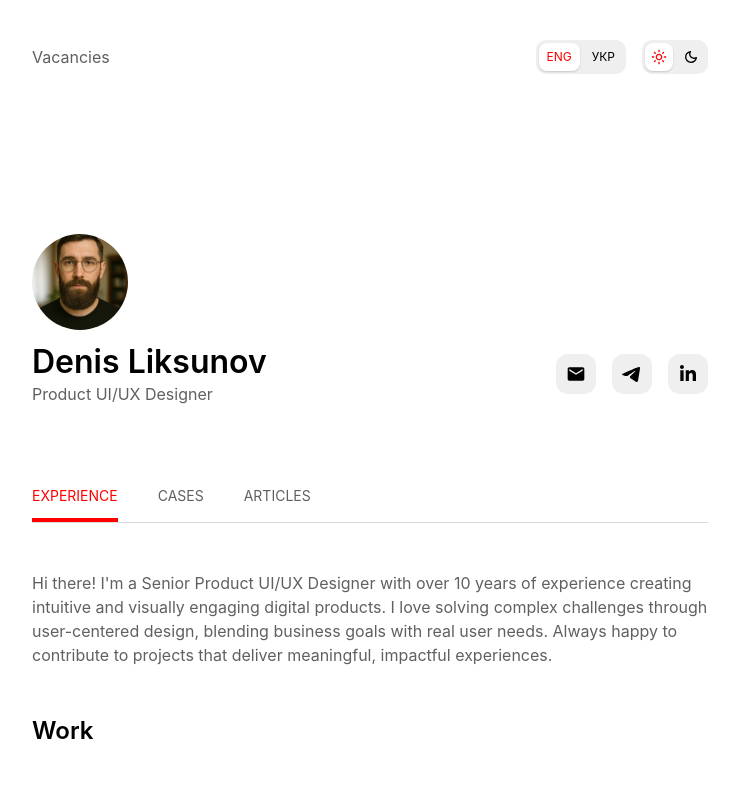
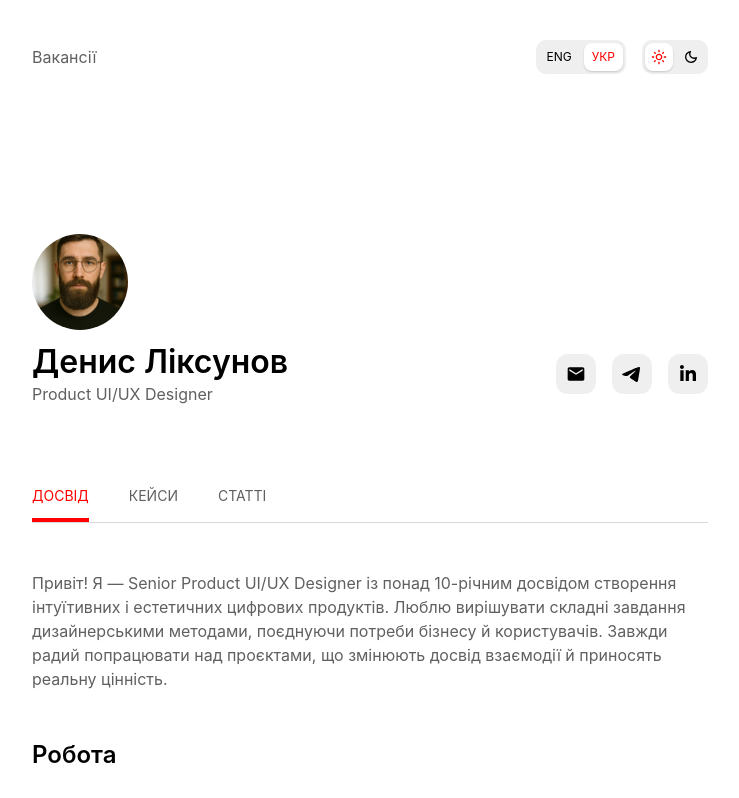
Before and after one commit to lixunoff/CV, a Next.js app: page / in a window 1280 px wide. Shown: the top 798 px of the page, without its empty margins (270-1009 px from the left). Built offline with nearby package versions, Linux system fonts and the light colour scheme.

Commit message:
Ukr as default

```diff
--- a/components/providers/app-provider.tsx
+++ b/components/providers/app-provider.tsx
@@ -25,7 +25,7 @@ const AppContext = createContext<AppContextProps | undefined>(undefined);
 
 export function AppProvider({ children }: { children: React.ReactNode }) {
   const [theme, setTheme] = useState<Theme>("light");
-  const [language, setLanguage] = useState<Language>("en");
+  const [language, setLanguage] = useState<Language>("ua");
   const [mounted, setMounted] = useState(false);
   const [translationsLoaded, setTranslationsLoaded] = useState(false);
 
@@ -53,6 +53,9 @@ export function AppProvider({ children }: { children: React.ReactNode }) {
     const savedLanguage = localStorage.getItem("language") as Language;
     if (savedLanguage && (savedLanguage === "en" || savedLanguage === "ua")) {
       setLanguage(savedLanguage);
+    } else {
+      // Если нет сохраненного языка, используем украинский по умолчанию
+      setLanguage("ua");
     }
 
     setMounted(true);
```
